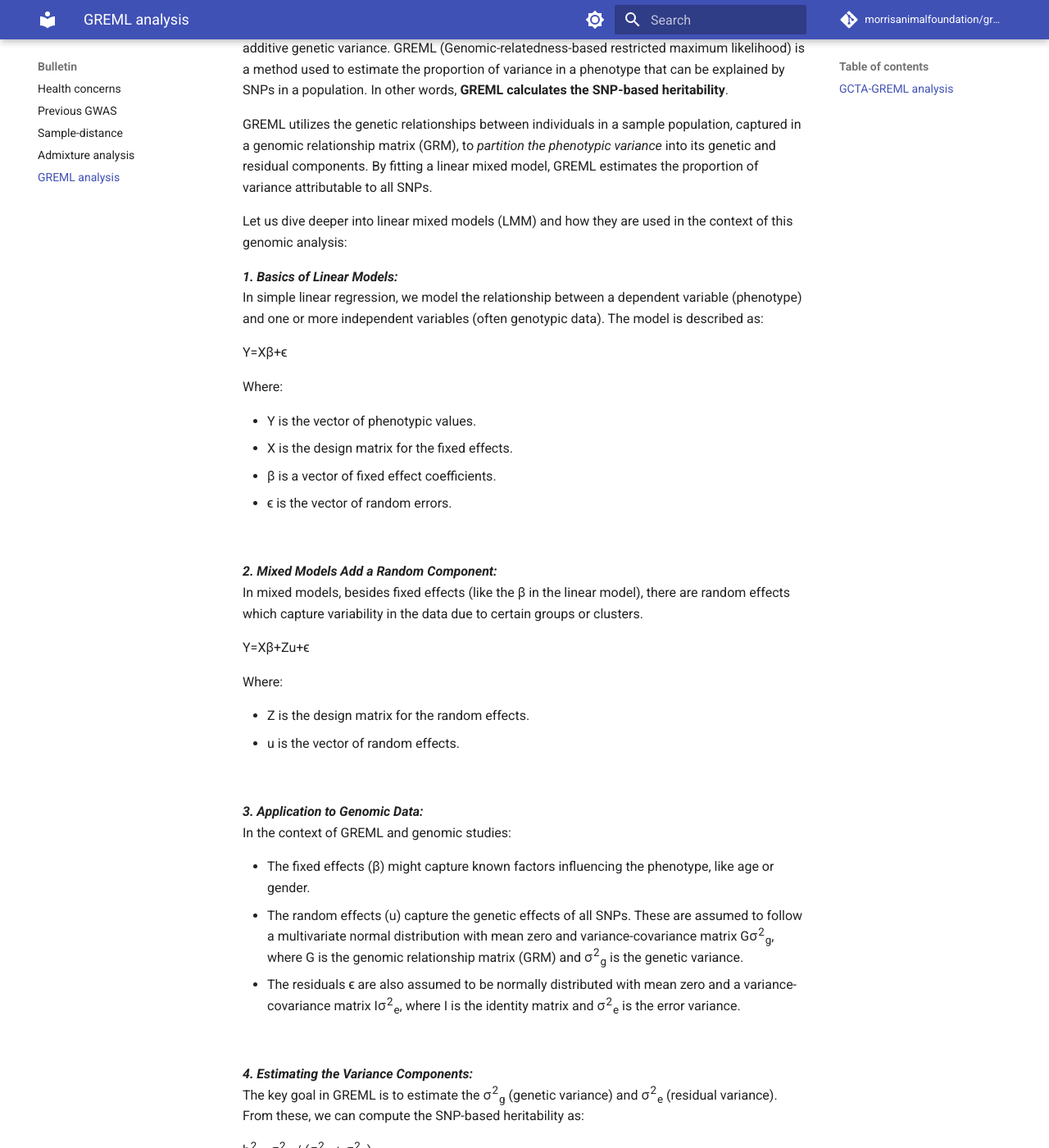
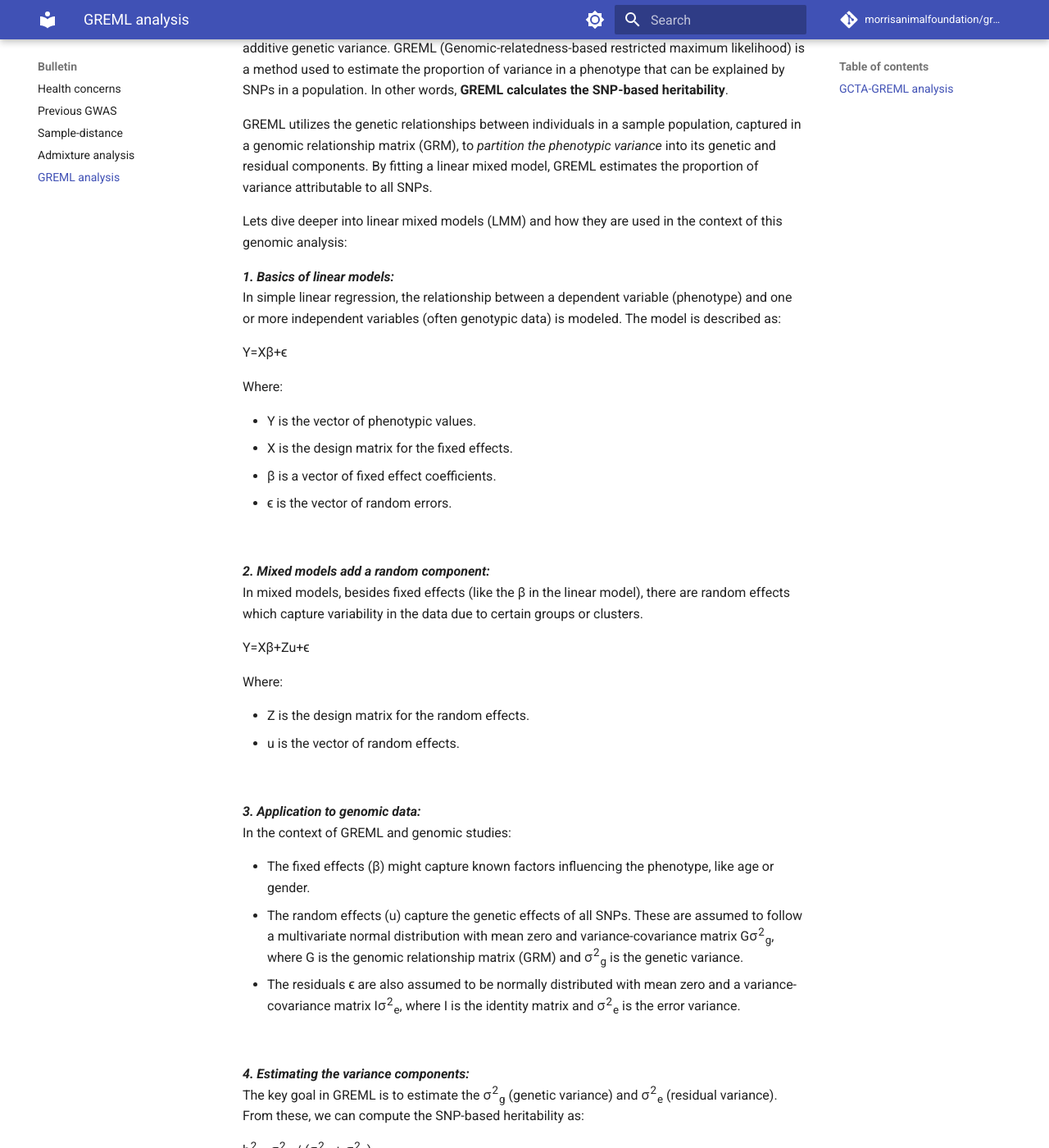
Before and after one commit to morrisanimalfoundation/grGWAS, an MkDocs documentation site: the page built from docs/ext_docs/GREML_analysis.md, in a window 1280 px wide and 1400 px high, scrolled down 258 px. Shown: the whole window at 82% size. Built offline with MkDocs 1.6.1 and Material for MkDocs 9.7.7, drawn with Linux system fonts in a browser that asks for light colours; comment, search, counter and statistics services are not loaded; some of the changed text lies outside the part shown.

Commit message:
Update GREML_analysis.md
MarComm edits

```diff
--- a/docs/ext_docs/GREML_analysis.md
+++ b/docs/ext_docs/GREML_analysis.md
@@ -4,10 +4,10 @@ The narrow-sense heritability (h<sup>2</sup>) is defined as the proportion of ph
 
 GREML utilizes the genetic relationships between individuals in a sample population, captured in a genomic relationship matrix (GRM), to *partition the phenotypic variance* into its genetic and residual components. By fitting a linear mixed model, GREML estimates the proportion of variance attributable to all SNPs.
 
-Let us dive deeper into linear mixed models (LMM) and how they are used in the context of this genomic analysis:
+Lets dive deeper into linear mixed models (LMM) and how they are used in the context of this genomic analysis:
 
-***1. Basics of Linear Models:*** <br>
-In simple linear regression, we model the relationship between a dependent variable (phenotype) and one or more independent variables (often genotypic data). The model is described as:
+***1. Basics of linear models:*** <br>
+In simple linear regression, the relationship between a dependent variable (phenotype) and one or more independent variables (often genotypic data) is modeled. The model is described as:
 
 Y=Xβ+ϵ
 
@@ -20,7 +20,7 @@ Where:
 
 <br>
 
-***2. Mixed Models Add a Random Component:*** <br>
+***2. Mixed models add a random component:*** <br>
 In mixed models, besides fixed effects (like the β in the linear model), there are random effects which capture variability in the data due to certain groups or clusters.
 
 Y=Xβ+Zu+ϵ
@@ -32,7 +32,7 @@ Where:
 
 <br>
 
-***3. Application to Genomic Data:*** <br>
+***3. Application to genomic data:*** <br>
 In the context of GREML and genomic studies:
 
 *  The fixed effects (β) might capture known factors influencing the phenotype, like age or gender.
@@ -41,7 +41,7 @@ In the context of GREML and genomic studies:
 
 <br>
 
-***4. Estimating the Variance Components:*** <br>
+***4. Estimating the variance components:*** <br>
 The key goal in GREML is to estimate the σ<sup>2</sup><sub>g</sub> (genetic variance) and σ<sup>2</sup><sub>e</sub> (residual variance). From these, we can compute the SNP-based heritability as:
 
 h<sup>2</sup> = σ<sup>2</sup><sub>g</sub> / (σ<sup>2</sup><sub>g</sub> + σ<sup>2</sup><sub>e</sub>)
@@ -58,7 +58,7 @@ In summary, by using a linear mixed model, the GREML approach leverages both fix
 <br>
 
 
-***6. statistical varification:*** <br>
+***6. Statistical varification:*** <br>
 For GCTA to assess the importance of the SNPs' effects to the model, it fits and compare 2 models:
 
 a) ***Full Model*** that includes both the fixed effects and the random effects. <br>
```
